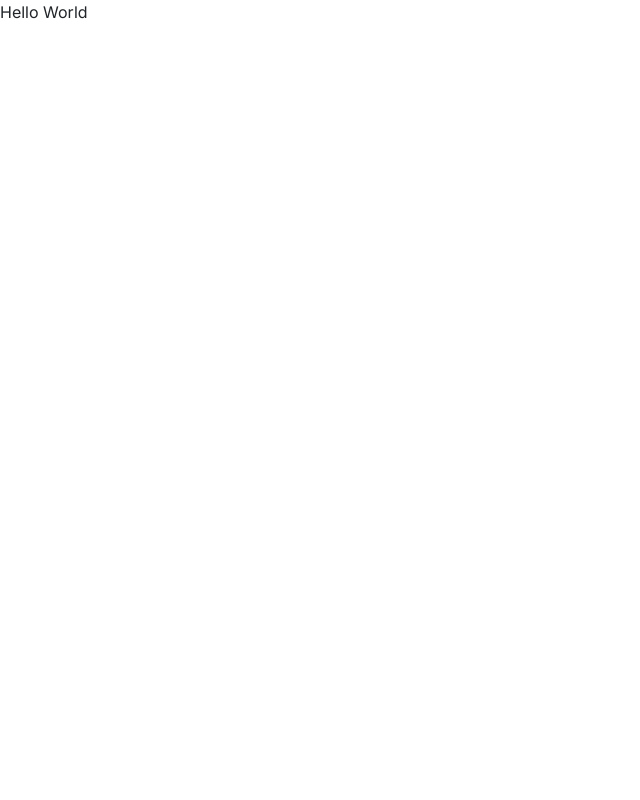
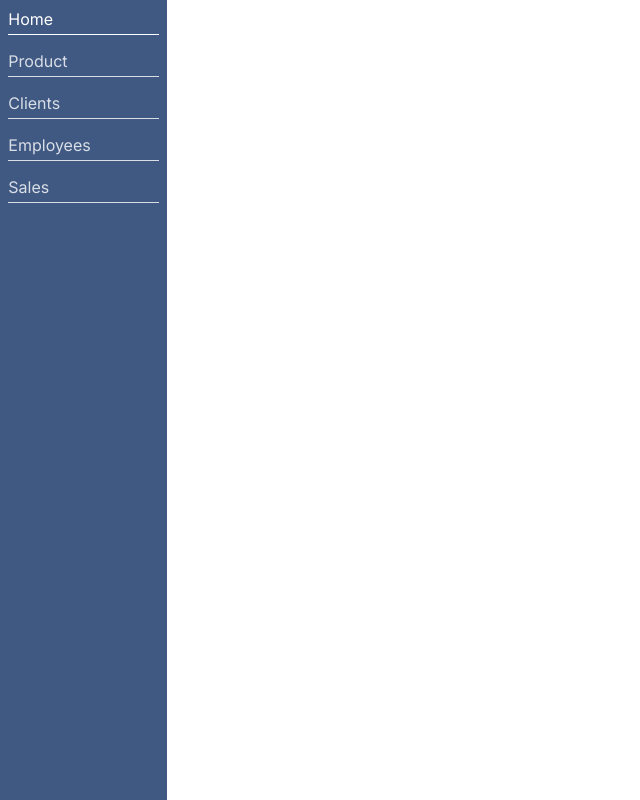
Before and after one commit to luis-saes/generic-dashboard, a React (Create React App) app in the folder front-end/: page /dashboard in a window 1280 px wide. Shown: the whole page, without its empty margins (0-640 px from the left). Built offline with nearby package versions, Linux system fonts and the light colour scheme.

Commit message:
adding sidebar base and sidebar buttons

```diff
--- /dev/null
+++ b/front-end/src/components/Dashboard/SideButton.module.css
@@ -0,0 +1,41 @@
+.main {
+  display: flex;
+  flex-direction: column;
+  align-items: center;
+  cursor: pointer;
+}
+
+.active {
+  opacity: 1;
+}
+
+.notActive {
+  opacity: 0.8;
+}
+
+.sideButton {
+  width: 90%;
+  color: #fff;
+  font-size: 18;
+  height: 27px;
+  margin-top: 7px;
+}
+
+.underline {
+  height: 1px;
+  width: 90%;
+  border-bottom: 1px solid #fff;
+  margin-bottom: 7px;
+}
+
+.main:hover {
+  opacity: 1;
+}
+
+.main:hover .underline {
+  opacity: 1;
+}
+
+.main:hover .sideButton {
+  opacity: 1;
+}
--- /dev/null
+++ b/front-end/src/components/Dashboard/SideButton.tsx
@@ -0,0 +1,30 @@
+import React from "react";
+import styles from "./SideButton.module.css";
+
+type PrivateProps = {
+  text: string;
+  active?: boolean;
+};
+
+const SideButton = (props: PrivateProps) => {
+  // console.log(props.active);
+
+  return (
+    <div className={styles.main}>
+      <div
+        className={`${styles.sideButton} ${
+          props.active ? styles.active : styles.notActive
+        }`}
+      >
+        {props.text}
+      </div>
+      <div
+        className={`${styles.underline} ${
+          props.active ? styles.active : styles.notActive
+        }`}
+      />
+    </div>
+  );
+};
+
+export default SideButton;
--- /dev/null
+++ b/front-end/src/components/Dashboard/Sidebar.module.css
@@ -0,0 +1,4 @@
+.sidebar {
+  background-color: #405983;
+  width: 15%;
+}
--- /dev/null
+++ b/front-end/src/components/Dashboard/Sidebar.tsx
@@ -0,0 +1,17 @@
+import React from "react";
+import styles from "./Sidebar.module.css";
+import SideButton from "./SideButton";
+
+const Sidebar = () => {
+  return (
+    <div className={styles.sidebar}>
+      <SideButton text={"Home"} active={true} />
+      <SideButton text={"Product"} />
+      <SideButton text={"Clients"} />
+      <SideButton text={"Employees"} />
+      <SideButton text={"Sales"} />
+    </div>
+  );
+};
+
+export default Sidebar;
--- a/front-end/src/index.tsx
+++ b/front-end/src/index.tsx
@@ -1,6 +1,6 @@
 import React from "react";
 import ReactDOM from "react-dom/client";
-import { BrowserRouter, Routes, Route } from "react-router-dom";
+import { BrowserRouter } from "react-router-dom";
 import "./index.css";
 import App from "./App";
 
--- /dev/null
+++ b/front-end/src/views/DashboardMain.module.css
@@ -0,0 +1,11 @@
+.main {
+  display: flex;
+  flex-direction: row;
+  width: 100%;
+  height: 100%;
+}
+
+.board {
+  width: 100%;
+  background-color: #fff;
+}
--- a/front-end/src/views/DashboardMain.tsx
+++ b/front-end/src/views/DashboardMain.tsx
@@ -1,7 +1,14 @@
 import React from "react";
+import styles from "./DashboardMain.module.css";
+import Sidebar from "../components/Dashboard/Sidebar";
 
 const DashboardMain = () => {
-  return <div>Hello World</div>;
+  return (
+    <div className={styles.main}>
+      <Sidebar />
+      <div className={styles.board}></div>
+    </div>
+  );
 };
 
 export default DashboardMain;
```
